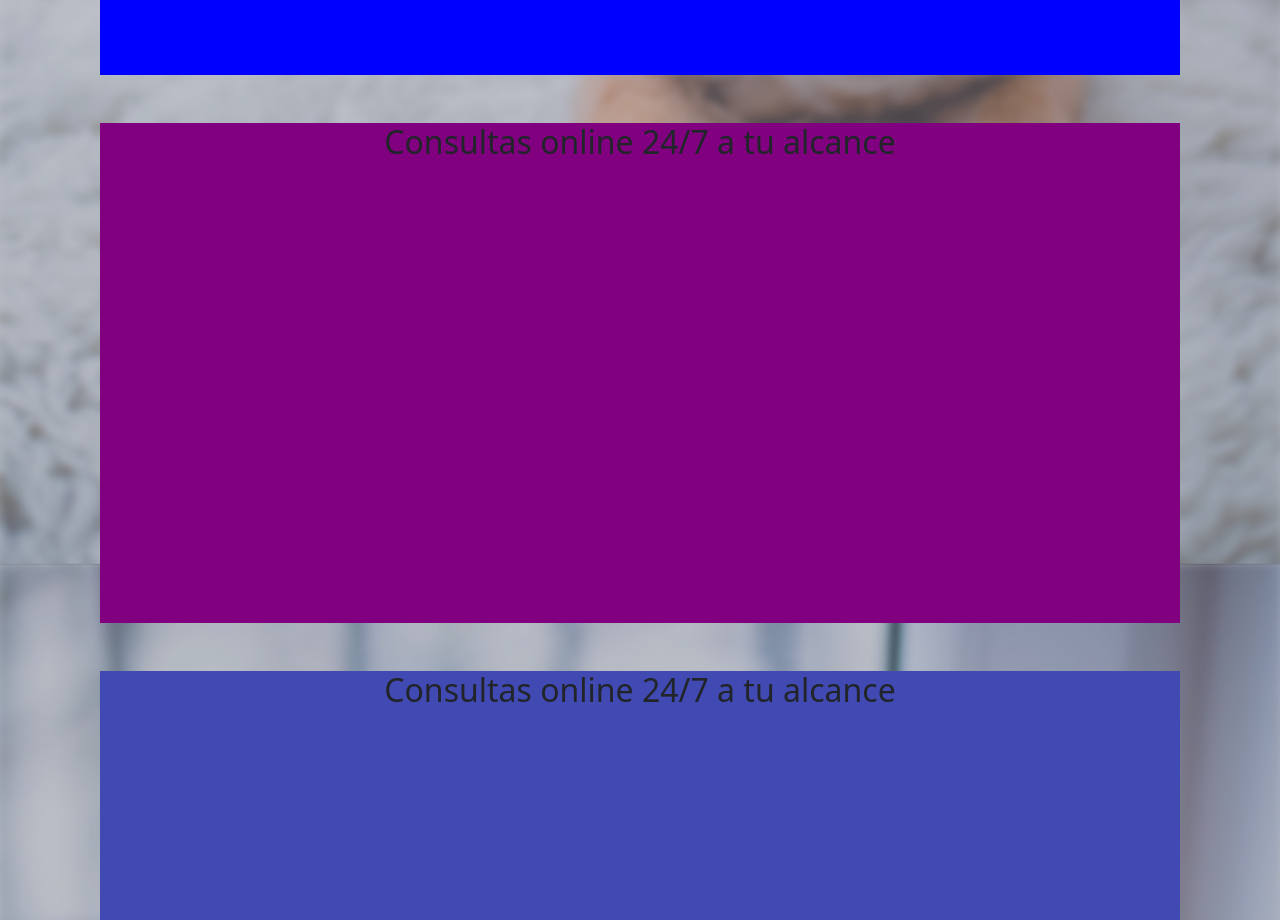
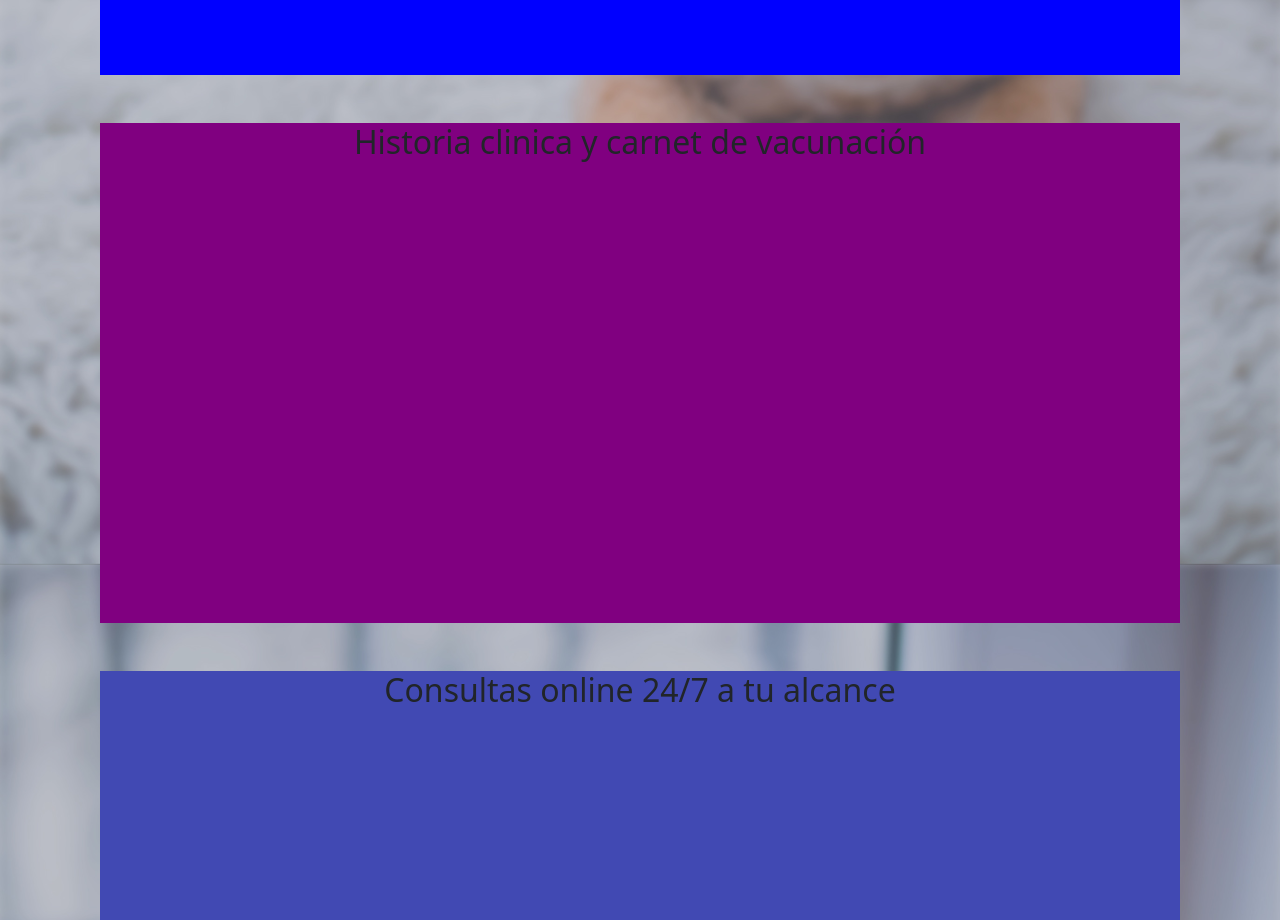
Before and after one commit to ossa2/Proyecto-DocPet, a website: page servicios.html in a window 1280 px wide. Shown: the part 1880-2800 px from the top of the page. Drawn offline with nearby package versions, Linux system fonts and the light colour scheme; a web font is replaced by a local one.

Commit message:
ajustes en página de servicios

```diff
--- a/servicios.html
+++ b/servicios.html
@@ -142,7 +142,7 @@
       <!--Sección de Historia clínica, vacunas y control-->
       <section class="history">
         <div class="mt-5 text-center">
-          <h2>Consultas online 24/7 a tu alcance</h2>
+          <h2>Historia clinica y carnet de vacunación</h2>
         </div>
       </section>
 
```
